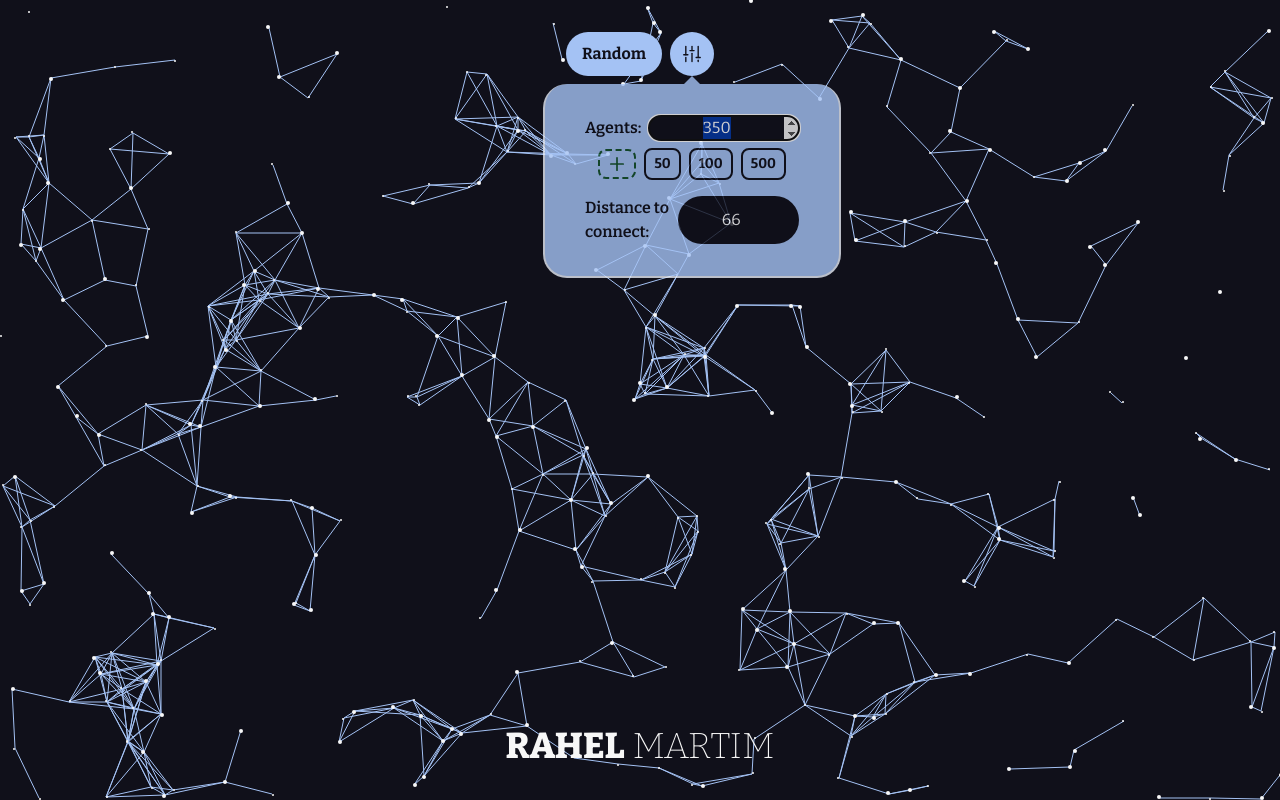
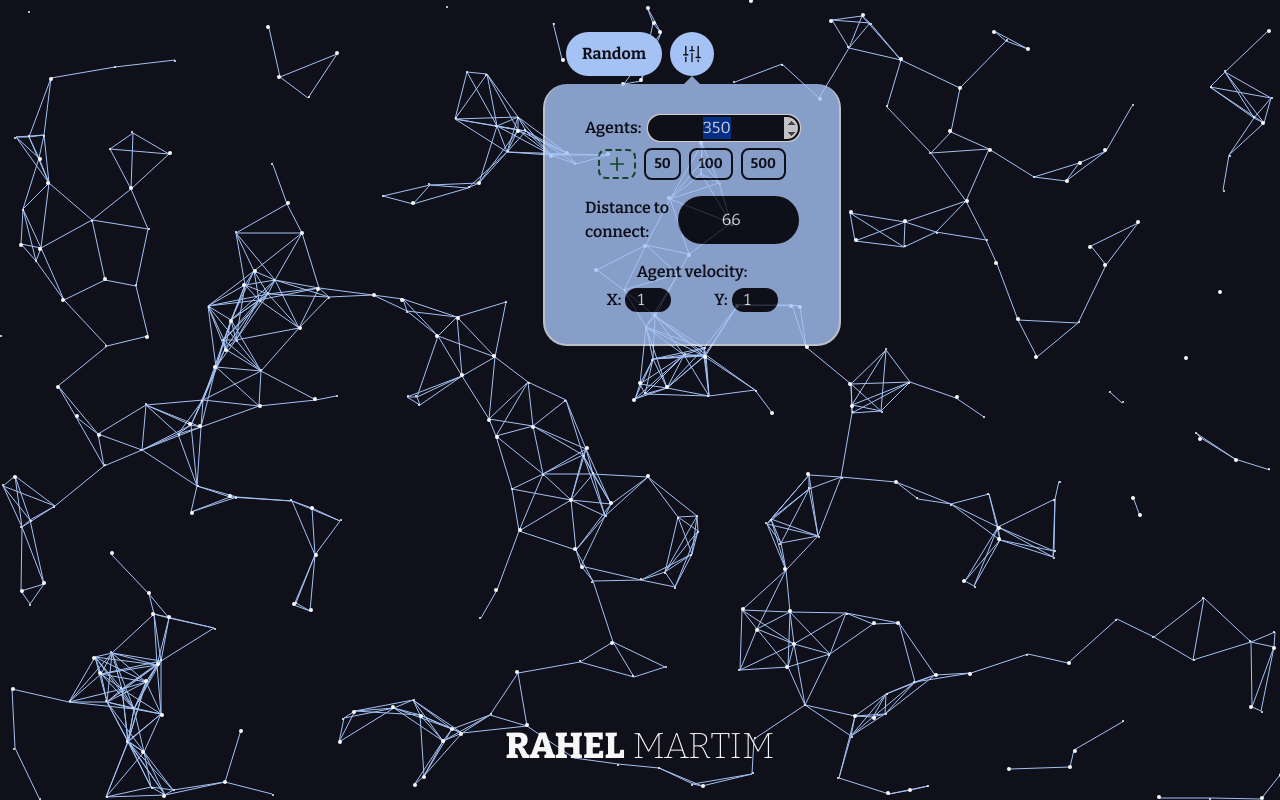
Before and after one commit to irahel/Visual-Coding-Ideas, a React (Vite) app: page / in a window 1280 px wide. Both pictures are taken after a click on the button 692 px from the left and 54 px from the top of the page. Built offline with nearby package versions, Linux system fonts and the light colour scheme.

Commit message:
feat: implements velocity

```diff
--- a/src/components/sketchs/graphs/Agent.ts
+++ b/src/components/sketchs/graphs/Agent.ts
@@ -6,9 +6,9 @@ export class Agent {
     speed: Vector;
     radius: number;
     color: string;
-    constructor(x: number, y: number) {
+    constructor(x: number, y: number, speedX: number, speedY: number,) {
       this.pos = new Vector(x, y);
-      this.speed = new Vector(range(-1, 1), range(-1, 1));
+      this.speed = new Vector(range(-1, 1)*speedX, range(-1, 1)*speedY);
       this.radius = range(1, 2);
       this.color = `rgba(164 194 244, 1)`;
     }
--- a/src/components/sketchs/graphs/Canvas.tsx
+++ b/src/components/sketchs/graphs/Canvas.tsx
@@ -17,9 +17,14 @@ const Canvas = (
   //params
   const [numberOfStates, setNumberOfStates] = useState(350);
   const [numberOfStatesSignal, setNumberOfStatesSignal] = useState(1);
+  const maxNumberOfStates = 2000;
 
   const [distanceToConnection, setDistanceToConnection] = useState(66);
   const maxDistanceToConnection = maxB2N(width, height);
+
+  const [speedX, setSpeedX] = useState(1);
+  const [speedY, setSpeedY] = useState(1);
+  const limitOfSpeed = 50;
 
   //handlers for params
   const handleSetNumberOfStates = (
@@ -31,9 +36,9 @@ const Canvas = (
       event.target.value = "0";
       return;
     }
-    if (valueNumber > 2000) {
-      setNumberOfStates(2000);
-      event.target.value = "2000";
+    if (valueNumber > maxNumberOfStates) {
+      setNumberOfStates(maxNumberOfStates);
+      event.target.value = maxNumberOfStates.toString();
       alert("Maximum number of agents reached");
     } else if (valueNumber < 0) {
       setNumberOfStates(0);
@@ -50,11 +55,13 @@ const Canvas = (
     console.log("Pegou o " + btnNumber);
     const valueNumber: number =
       numberOfStates + btnNumber * numberOfStatesSignal;
-    if (valueNumber > 2000) {
-      setNumberOfStates(2000);
+    if (valueNumber > maxNumberOfStates) {
+      setNumberOfStates(maxNumberOfStates);
+      event.target.value = maxNumberOfStates.toString();
       alert("Maximum number of agents reached");
     } else if (valueNumber < 0) {
       setNumberOfStates(0);
+      event.target.value = "0";
       alert("Minimum number of agents reached");
     } else {
       setNumberOfStates(valueNumber);
@@ -84,7 +91,49 @@ const Canvas = (
     }
   };
 
-  const agents = populateAgents(numberOfStates, width, height);
+  const handleSetSpeedX = (event: React.ChangeEvent<HTMLInputElement>) => {
+    const valueNumber: number = parseInt(event.target.value);
+    if (isNaN(valueNumber)) {
+      setSpeedX(0);
+      event.target.value = "0";
+      return;
+    }
+    if (valueNumber > limitOfSpeed) {
+      setSpeedX(limitOfSpeed);
+      event.target.value = limitOfSpeed.toString();
+      alert("Maximum velocity reached");
+    } else if (valueNumber < 0) {
+      setSpeedX(0);
+      event.target.value = "0";
+      alert("Minimum velocity reached");
+    } else {
+      setSpeedX(valueNumber);
+      event.target.value = valueNumber.toString();
+    }
+  };
+
+  const handleSetSpeedY = (event: React.ChangeEvent<HTMLInputElement>) => {
+    const valueNumber: number = parseInt(event.target.value);
+    if (isNaN(valueNumber)) {
+      setSpeedY(0);
+      event.target.value = "0";
+      return;
+    }
+    if (valueNumber > limitOfSpeed) {
+      setSpeedY(limitOfSpeed);
+      event.target.value = limitOfSpeed.toString();
+      alert("Maximum velocity reached");
+    } else if (valueNumber < 0) {
+      setSpeedY(0);
+      event.target.value = "0";
+      alert("Minimum velocity reached");
+    } else {
+      setSpeedY(valueNumber);
+      event.target.value = valueNumber.toString();
+    }
+  };
+
+  const agents = populateAgents(numberOfStates, width, height, speedX, speedY);
 
   const draw: Function = (context: CanvasRenderingContext2D) => {
     context.clearRect(0, 0, width, height);
@@ -166,6 +215,10 @@ const Canvas = (
           setNumberOfStatesSignal={setNumberOfStatesSignal}
           distanceToConnect={distanceToConnection}
           handleSetDistanceToConnect={handleSetDistanceToConnect}
+          speedX={speedX}
+          handleSetSpeedX={handleSetSpeedX}
+          speedY={speedY}
+          handleSetSpeedY={handleSetSpeedY}
         />
       </div>
       <canvas
--- a/src/components/sketchs/graphs/Options.tsx
+++ b/src/components/sketchs/graphs/Options.tsx
@@ -14,6 +14,13 @@ interface OptionsProps {
   //distanceToConnect
   distanceToConnect: number;
   handleSetDistanceToConnect: ChangeEventHandler<HTMLInputElement>;
+
+  //Speed
+  speedX: number;
+  handleSetSpeedX: ChangeEventHandler<HTMLInputElement>;
+
+  speedY: number;
+  handleSetSpeedY: ChangeEventHandler<HTMLInputElement>;
 }
 
 function Options({
@@ -25,6 +32,11 @@ function Options({
 
   distanceToConnect,
   handleSetDistanceToConnect,
+
+  speedX,
+  handleSetSpeedX,
+  speedY,
+  handleSetSpeedY,
 }: OptionsProps) {
   return (
     <div className="flex flex-col items-center">
@@ -138,6 +150,58 @@ function Options({
                   />
                 </div>
               </div>
+              <div className="flex flex-col">
+                <label
+                  className="text-dark font-serif font-semibold self-center"
+                  htmlFor="speed"
+                >
+                  Agent velocity:
+                </label>
+                <div className="flex flex-row items-center justify-around">
+                  <div className="flex flex-row gap-4 mt-1 justify-around">
+                    <div className="flex flew-row items-center justify-center gap-1">
+                      <label
+                        className="text-dark font-serif font-semibold"
+                        htmlFor="speedx"
+                      >
+                        X:
+                      </label>
+                      <input
+                        className="rounded-3xl text-center bg-dark text-white w-full"
+                        id="nspeedx"
+                        type="number"
+                        step={1}
+                        value={speedX}
+                        min={0}
+                        max={50}
+                        onChange={handleSetSpeedX}
+                        defaultValue={speedX}
+                      />
+                    </div>
+                  </div>
+                  <div className="flex flex-row gap-4 mt-1 justify-around">
+                    <div className="flex flew-row items-center justify-center gap-1">
+                      <label
+                        className="text-dark font-serif font-semibold"
+                        htmlFor="speedy"
+                      >
+                        Y:
+                      </label>
+                      <input
+                        className="rounded-3xl text-center bg-dark text-white w-full"
+                        id="nspeedx"
+                        type="number"
+                        step={1}
+                        value={speedY}
+                        min={0}
+                        max={50}
+                        onChange={handleSetSpeedY}
+                        defaultValue={speedY}
+                      />
+                    </div>
+                  </div>
+                </div>
+              </div>
             </div>
           </Popover.Content>
         </Popover.Portal>
--- a/src/components/sketchs/graphs/utils.ts
+++ b/src/components/sketchs/graphs/utils.ts
@@ -12,14 +12,14 @@ export function debounce(fn: Function, ms: number) {
     };
   }
 
-export function populateAgents(numberOfStates: number, width: number, height: number): Agent[]{
+export function populateAgents(numberOfStates: number, width: number, height: number, speedX: number, speedY: number): Agent[]{
   const agents: Agent[] = [];
 
   for (let i = 0; i < numberOfStates; i++) {
     const x = range(0, width);
     const y = range(0, height);
 
-    agents.push(new Agent(x, y));
+    agents.push(new Agent(x, y, speedX, speedY));
   }
 
   return agents;
```
